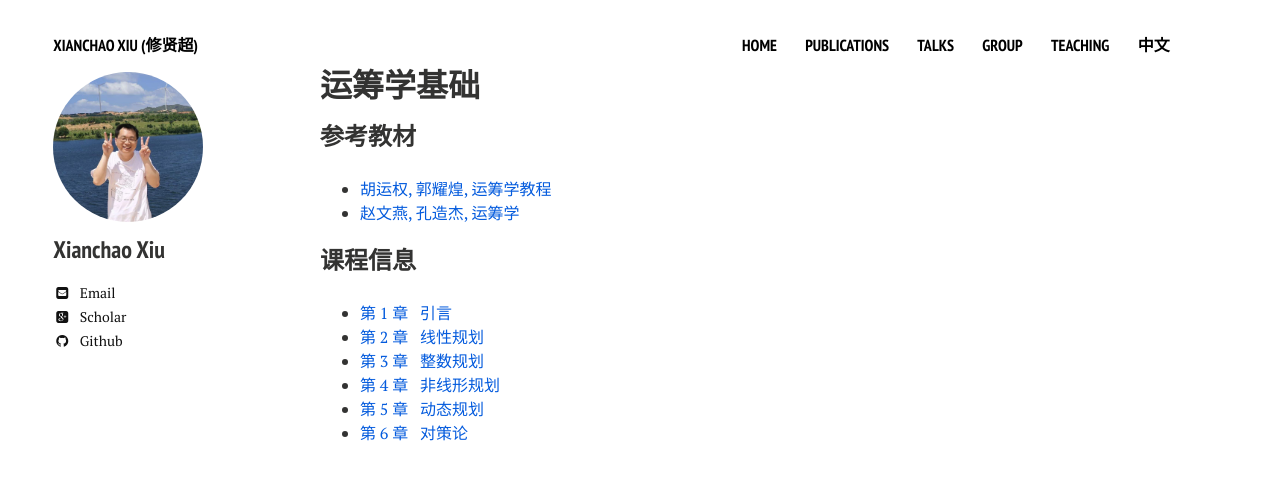
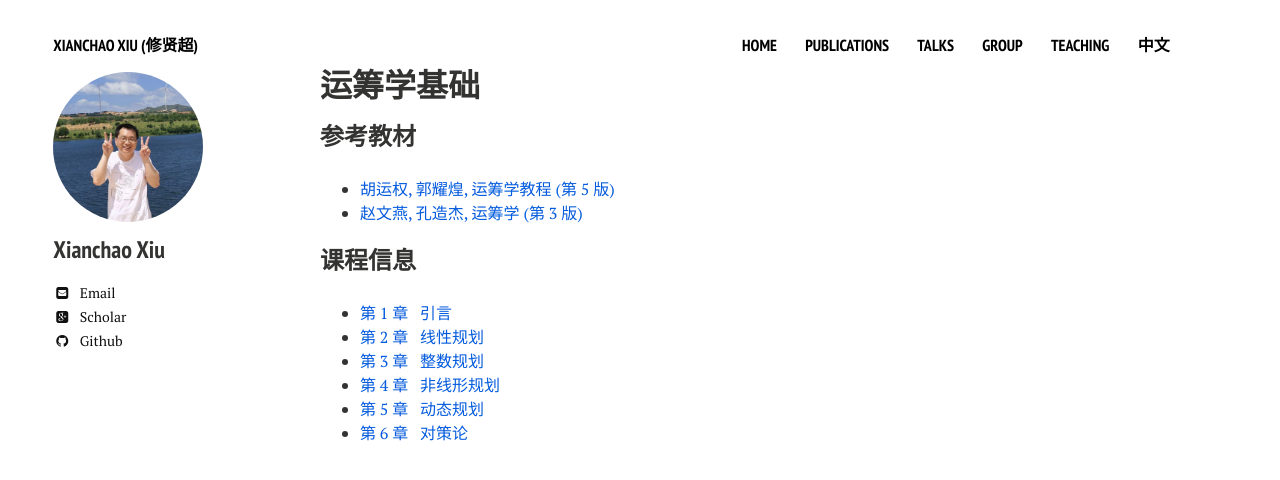
Before and after one commit to xianchaoxiu/xianchaoxiu.github.io, a Jekyll site: the page built from teaching/OR/2024/index.md, in a window 1280 px wide. Shown: the top 480 px of the page. Built offline with Jekyll 4.4.1, drawn with Linux system fonts in a browser that asks for light colours; nearby versions of some CDN libraries.

Commit message:
Update index.md

```diff
--- a/teaching/OR/2024/index.md
+++ b/teaching/OR/2024/index.md
@@ -6,8 +6,8 @@ share: false
 ---
 
 ### 参考教材
-* <a href="https://item.jd.com/14020941.html" class="textlink" target="_blank"> 胡运权, 郭耀煌, 运筹学教程 </a><br>
-* <a href="https://item.jd.com/15239544.html" class="textlink" target="_blank"> 赵文燕, 孔造杰, 运筹学 </a><br>
+* <a href="https://item.jd.com/14020941.html" class="textlink" target="_blank"> 胡运权, 郭耀煌, 运筹学教程 (第 5 版)  </a><br>
+* <a href="https://item.jd.com/15239544.html" class="textlink" target="_blank"> 赵文燕, 孔造杰, 运筹学 (第 3 版) </a><br>
 
 
 ### 课程信息
```
